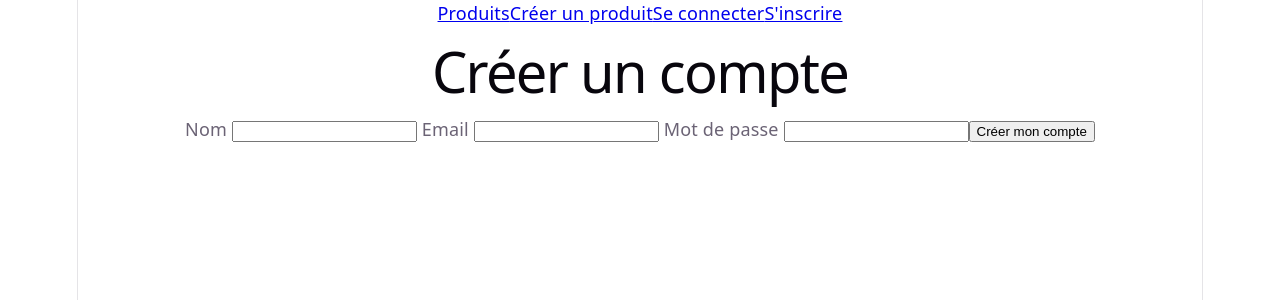
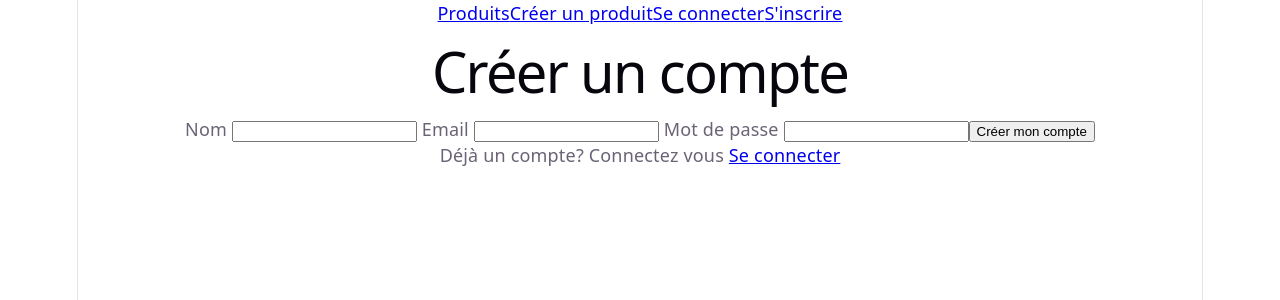
Before and after one commit to delbaze/producthub-vuejs, a Vue app: page /register in a window 1280 px wide. Shown: the top 300 px of the page. Built offline with nearby package versions, Linux system fonts and the light colour scheme.

Commit message:
avant exo

```diff
--- /dev/null
+++ b/src/components/CategoryListView.vue
@@ -0,0 +1,19 @@
+<script setup lang="ts">
+import { ref } from 'vue';
+import Demo from './Demo.vue';
+
+const title = ref("Mon titre")
+</script>
+<template>
+    <div>
+        Ici il y aura les catégories
+        <Demo :title="title">
+            <template #actions>
+                <button>Coucou</button>
+            </template>
+            <template #actions2>
+                <button>Hello</button>
+            </template>
+        </Demo>
+    </div>
+</template>
--- /dev/null
+++ b/src/components/Demo.vue
@@ -0,0 +1,12 @@
+<script setup lang="ts">
+
+const props = defineProps<{title: string}>();
+</script>
+<template>
+    <article>
+        <h3>{{ props.title }}</h3>
+        <slot name="actions"></slot>
+        <p>Démarquation</p>
+        <slot name="actions2"></slot>
+    </article>
+</template>
--- a/src/components/LoginView.vue
+++ b/src/components/LoginView.vue
@@ -9,6 +9,7 @@ const route = useRoute()
 
 const email = ref('')
 const password = ref('')
+
 const error = ref<string | null>(null)
 
 async function handleSubmit(): Promise<void> {
--- a/src/components/Navbar.vue
+++ b/src/components/Navbar.vue
@@ -1,12 +1,10 @@
 <script setup lang="ts">
 import { routes } from '@/router';
 import { useAuthStore } from '@/stores/auth';
-import { useExempleStore } from '@/stores/exemple';
 import { computed } from 'vue';
 
 const navRoutes = computed(() => routes.filter(route => route.meta?.title))
 
-const exempleStore = useExempleStore();
 const authStore = useAuthStore()
 function handleLogout(): void {
     authStore.logout()
--- a/src/components/RegisterView.vue
+++ b/src/components/RegisterView.vue
@@ -45,5 +45,9 @@ async function handleSubmit(): Promise<void> {
       </label>
       <button type="submit">Créer mon compte</button>
     </form>
+     <p>
+      Déjà un compte? Connectez vous
+      <router-link :to="{ name: 'login' }">Se connecter</router-link>
+    </p>
   </div>
 </template>
--- a/src/router/index.ts
+++ b/src/router/index.ts
@@ -1,6 +1,7 @@
 import {
   createRouter,
   createWebHistory,
+  type RouteLocationNormalized,
   type RouteRecordRaw,
 } from "vue-router";
 import ProductListView from "@/components/ProductListView.vue";
@@ -9,12 +10,18 @@ import ProductFormView from "@/components/ProductFormView.vue";
 import ProductDeleteView from "@/components/ProductDeleteView.vue";
 import RegisterView from "@/components/RegisterView.vue";
 import LoginView from "@/components/LoginView.vue";
+import { useAuthStore } from "@/stores/auth";
+import CategoryListView from "@/components/CategoryListView.vue";
 
 export const routes: RouteRecordRaw[] = [
   {
     path: "/",
     name: "products",
     component: ProductListView,
+    // beforeEnter: (to: RouteLocationNormalized) => {
+    //   const authStore = useAuthStore();
+    //   if (!authStore.isAuthenticated) return { name: "login" };
+    // },
 
     meta: { title: "Produits" },
   },
@@ -44,7 +51,12 @@ export const routes: RouteRecordRaw[] = [
     props: true,
   },
   { path: "/register", name: "register", component: RegisterView },
-  { path: "/login", name: "login", component: LoginView},
+  { path: "/login", name: "login", component: LoginView },
+  {
+    path: "/admin/categories",
+    name: "admin-categories",
+    component: CategoryListView,
+  },
 ];
 
 const router = createRouter({
@@ -52,4 +64,14 @@ const router = createRouter({
   routes,
 });
 
+router.beforeEach((to: RouteLocationNormalized) => {
+  const authStore = useAuthStore();
+
+  // guard global
+  if (to.path.startsWith("/admin") && !authStore.isAuthenticated) {
+    // si la route commence par admin et que je ne suis pas authentifié
+    return { name: "login", query: { redirect: to.fullPath } }; // on redirige vers /login avec une query variable du type : ?redirect="/admin/..."
+  }
+});
+
 export default router;
--- a/src/stores/auth.ts
+++ b/src/stores/auth.ts
@@ -8,6 +8,7 @@ export const useAuthStore = defineStore('auth', () => {
   const token = ref<string | null>(localStorage.getItem('access_token'))
   const user = ref<AuthUser | null>(null)
 
+  // const isAuthenticated = ref(!!token.value)
   const isAuthenticated = computed(() => !!token.value)
 
   async function login(email: string, password: string): Promise<void> {
```
